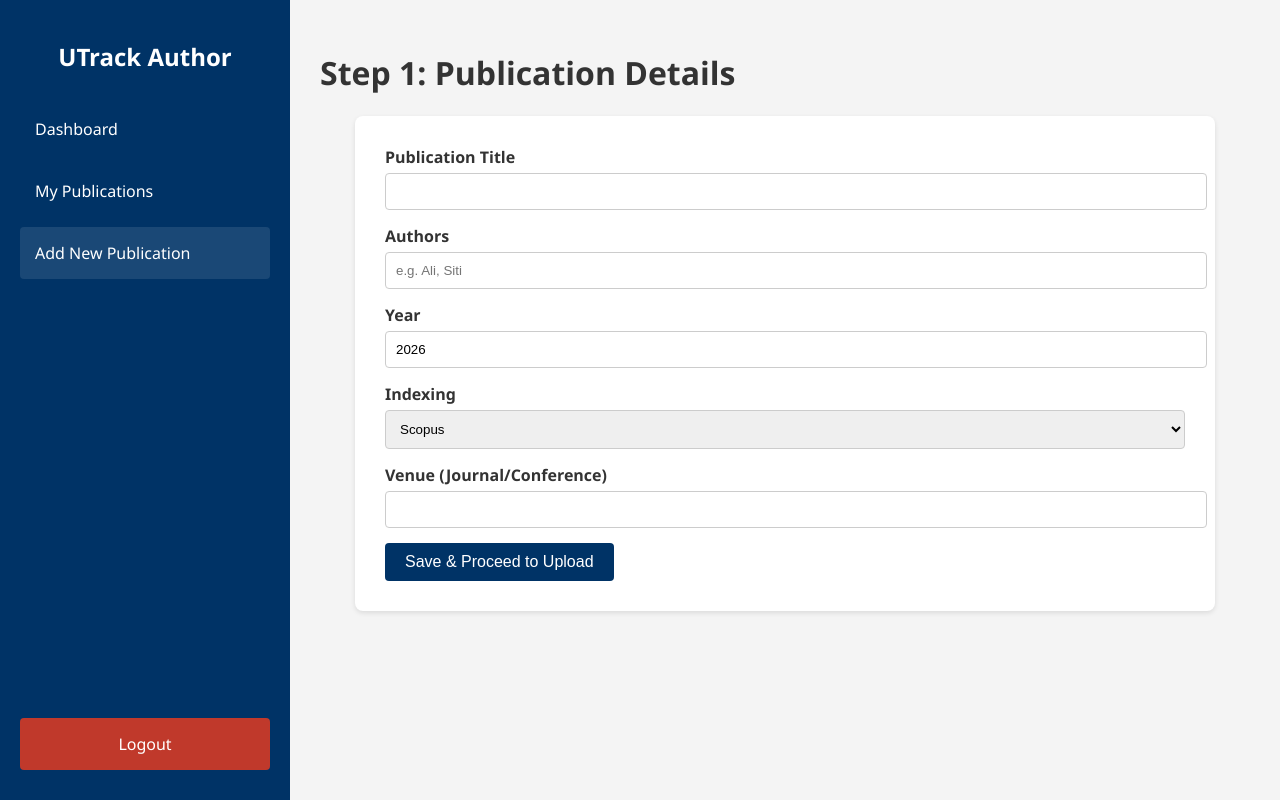
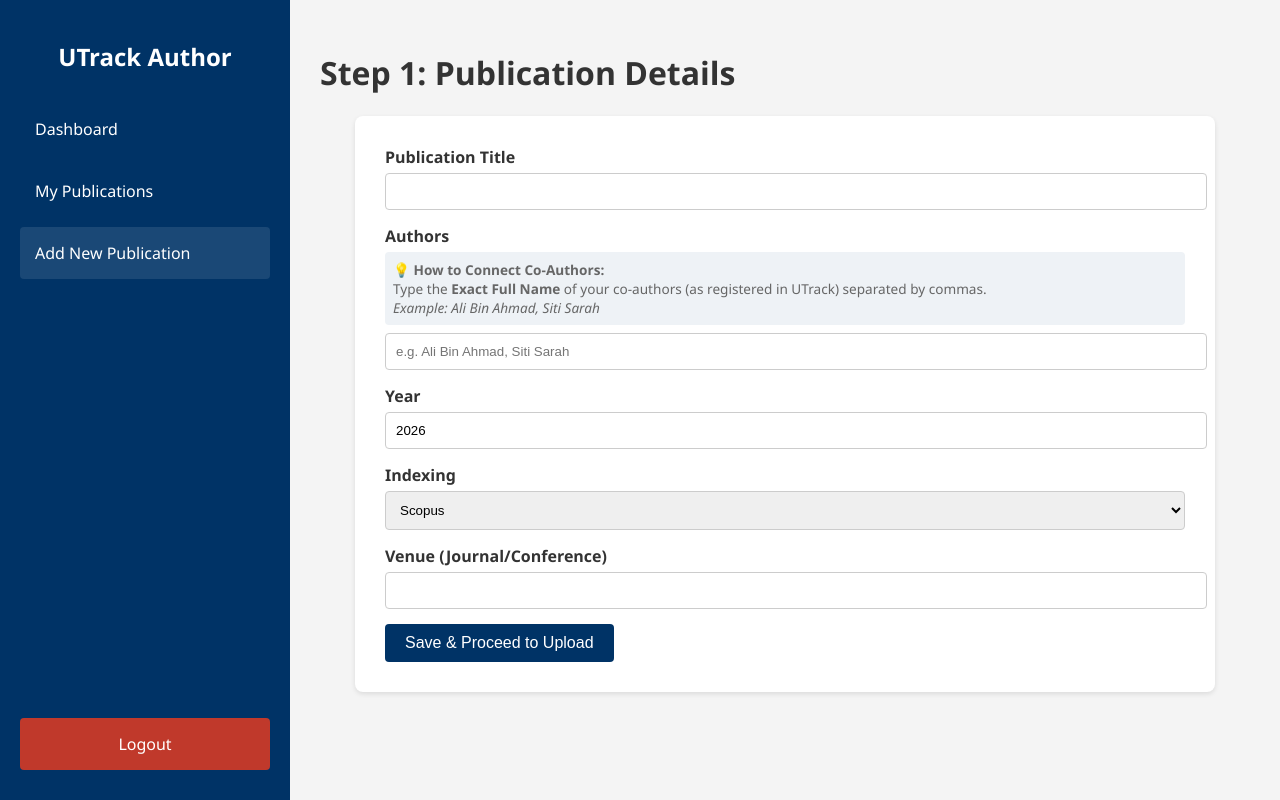
Before and after one commit to nuraleezdania/Utrack, a PHP site: page /mainauthor/add_publication.php in a window 1280 px wide. Run offline with PHP 8.4, Linux system fonts and the light colour scheme.

Commit message:
publication

```diff
--- a/mainauthor/add_publication.php
+++ b/mainauthor/add_publication.php
@@ -1,12 +1,9 @@
 <?php
 session_start();
-include "../db_conn.php"; // Keeps your connection logic separate (recommended)
+include "../db_conn.php";
 
-// --- BACKEND LOGIC STARTS HERE ---
 if (isset($_POST['save_publication'])) {
 
-    // 1. Get Data
-    // Use a default ID (e.g., 15) if no user is logged in yet
     $user_id = isset($_SESSION['user_id']) ? $_SESSION['user_id'] : 15;
 
     $title = mysqli_real_escape_string($conn, $_POST['title']);
@@ -15,12 +12,10 @@ if (isset($_POST['save_publication'])) {
     $indexing = $_POST['indexing'];
     $venue = mysqli_real_escape_string($conn, $_POST['venue']);
 
-    // 2. Insert into DB
     $sql = "INSERT INTO publications (user_id, title, authors, year, indexing_type, venue, status)
             VALUES ('$user_id', '$title', '$authors', '$year', '$indexing', '$venue', 'Pending Upload')";
 
     if (mysqli_query($conn, $sql)) {
-        // 3. Success -> Go to Upload Page
         $last_id = mysqli_insert_id($conn);
         header("Location: upload_documents.php?id=$last_id");
         exit();
@@ -28,7 +23,6 @@ if (isset($_POST['save_publication'])) {
         $error_msg = "Database Error: " . mysqli_error($conn);
     }
 }
-// --- BACKEND LOGIC ENDS ---
 ?>
 
 <!DOCTYPE html>
@@ -59,10 +53,17 @@ if (isset($_POST['save_publication'])) {
                     <label>Publication Title</label>
                     <input type="text" name="title" required>
                 </div>
+
                 <div class="form-group">
                     <label>Authors</label>
-                    <input type="text" name="authors" placeholder="e.g. Ali, Siti" required>
+                    <p style="font-size: 0.85rem; color: #666; margin-top: 2px; margin-bottom: 8px; background: #eef2f6; padding: 8px; border-radius: 4px;">
+                        <strong>💡 How to Connect Co-Authors:</strong><br>
+                        Type the <strong>Exact Full Name</strong> of your co-authors (as registered in UTrack) separated by commas.<br>
+                        <em>Example: Ali Bin Ahmad, Siti Sarah</em>
+                    </p>
+                    <input type="text" name="authors" placeholder="e.g. Ali Bin Ahmad, Siti Sarah" required>
                 </div>
+
                 <div class="form-group">
                     <label>Year</label>
                     <input type="number" name="year" value="2026" required>
```
Also changed, not shown: mainauthor/edit_publication.php (+5 -4 lines), 2 other files. Lines whose indentation alone changed are shown as unchanged.
